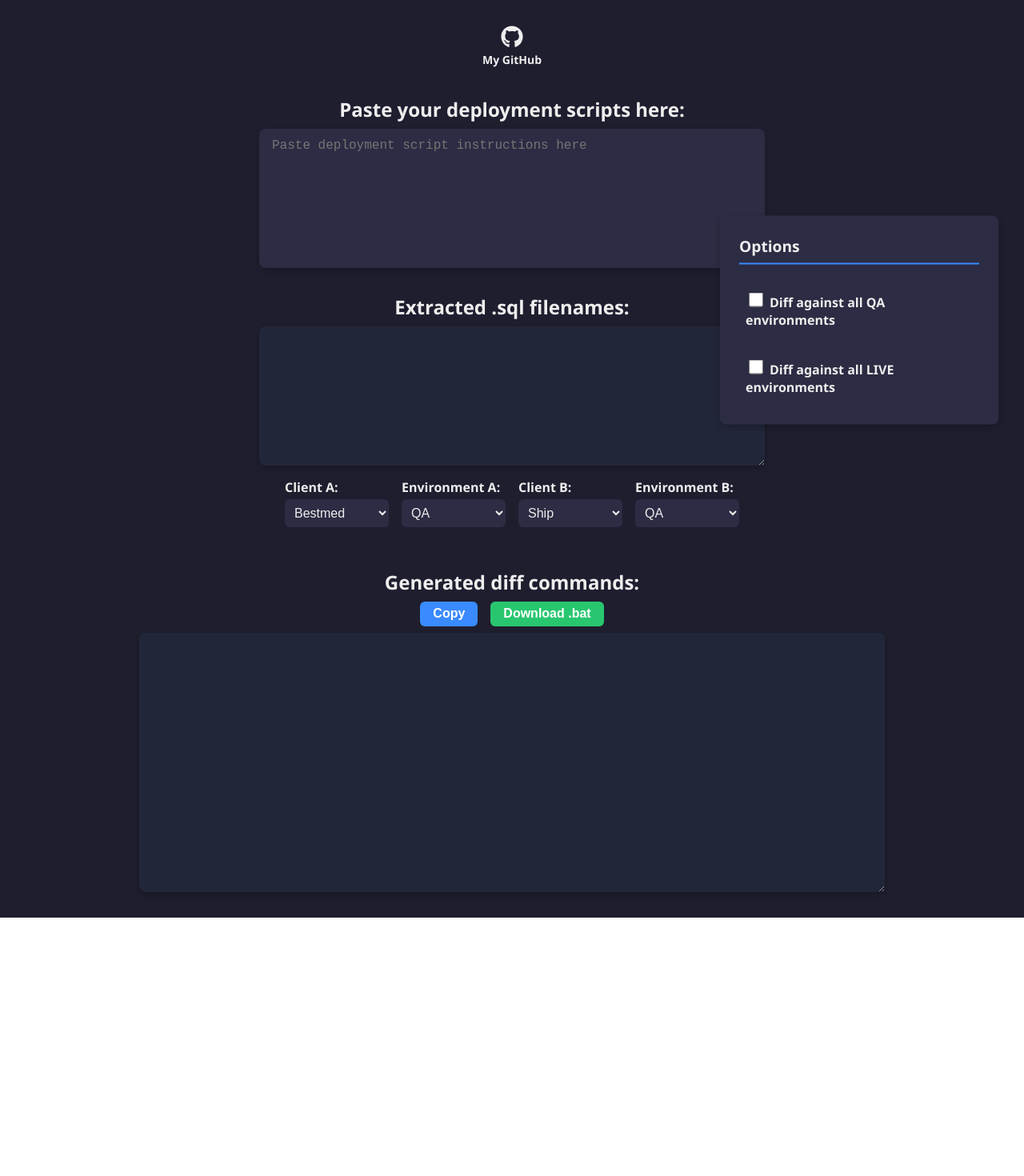
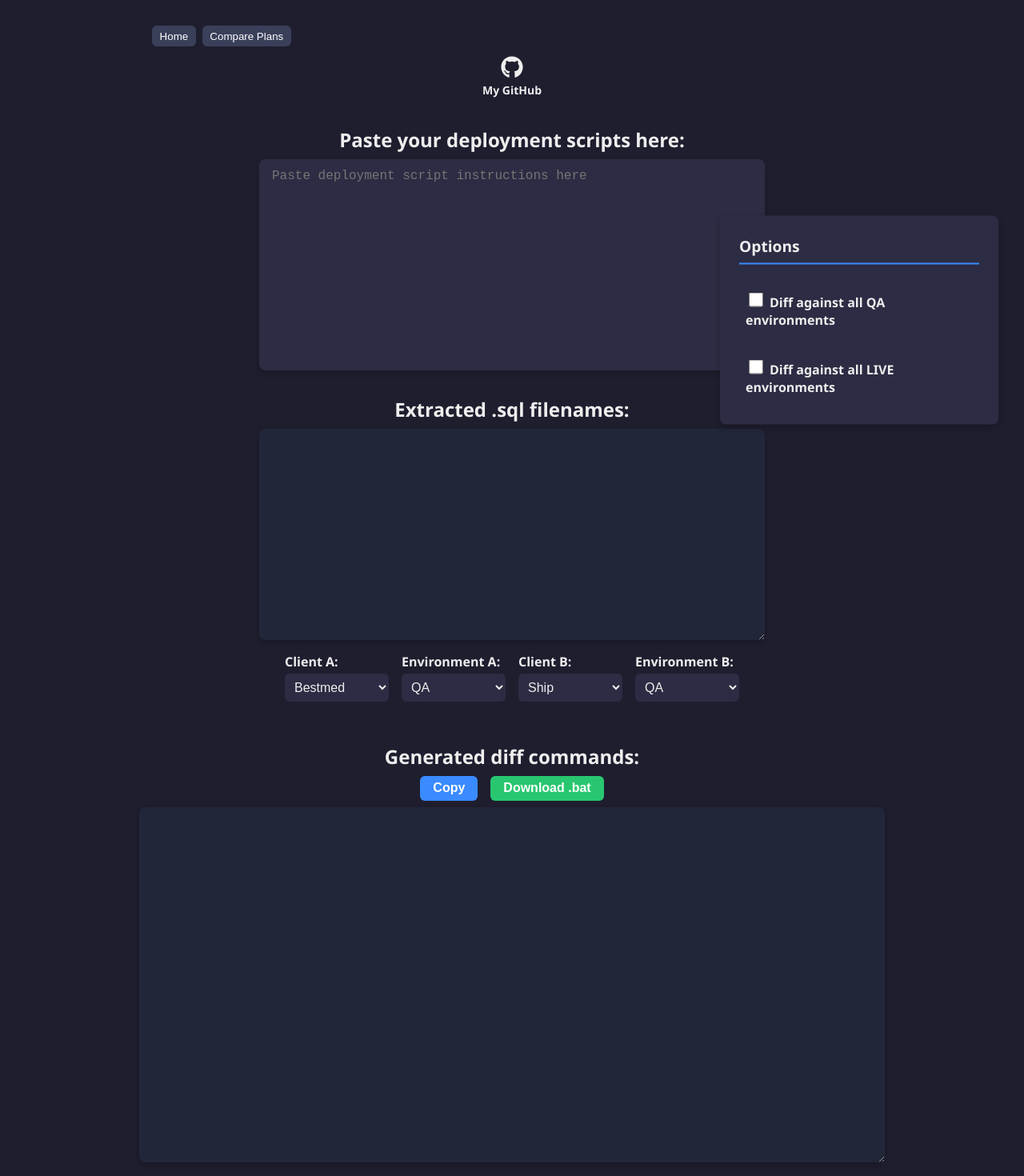
Before and after one commit to senjumomo/diff-script, a React (Create React App) app: page / in a window 1280 px wide. Shown: the top 1470 px of the page at 80% size. Before the commit the page ends 1147 px from the top, so only its background shows below. Built offline with nearby package versions, Linux system fonts and the light colour scheme.

Commit message:
Add ComparePage, navigation and layout tweaks; ignore SQL comment lines; increase box heights

```diff
--- a/src/App.js
+++ b/src/App.js
@@ -1,5 +1,6 @@
 import React, { useState } from "react";
 import { FaGithub } from "react-icons/fa";
+import ComparePage from "./ComparePage";
 
 
 // Client paths including Test and Regression clients with single environments
@@ -76,6 +77,7 @@ function App() {
   const [diffCommands, setDiffCommands] = useState("");
   const [diffAllQA, setDiffAllQA] = useState(false);
   const [diffAllProd, setDiffAllProd] = useState(false);
+  const [showCompare, setShowCompare] = useState(false);
 
   const extractFiles = (text) => {
     const matches = text.match(/\b[\w\-_]+\.sql\b/gi);
@@ -210,6 +212,15 @@ function App() {
 
   return (
     <div style={styles.container}>
+      <div style={styles.nav}>
+        <button onClick={() => setShowCompare(false)} style={styles.navButton}>Home</button>
+        <button onClick={() => setShowCompare(true)} style={styles.navButton}>Compare Plans</button>
+      </div>
+
+      {showCompare ? (
+        <ComparePage onBack={() => setShowCompare(false)} />
+      ) : (
+        <>
 
       {/* GitHub clickable text */}
       <a
@@ -336,6 +347,8 @@ function App() {
         style={styles.diffTextarea}
         spellCheck={false}
       />
+        </>
+      )}
     </div>
   );
 }
@@ -364,10 +377,26 @@ const styles = {
     fontWeight: "600",
     textAlign: "center",
   },
+  nav: {
+    width: "100%",
+    maxWidth: 900,
+    display: "flex",
+    gap: 8,
+    justifyContent: "flex-start",
+    marginBottom: 12,
+  },
+  navButton: {
+    padding: "0.35rem 0.6rem",
+    borderRadius: 6,
+    backgroundColor: "#3a3f5a",
+    border: "none",
+    color: "#fff",
+    cursor: "pointer",
+  },
   textarea: {
     width: "100%",
     maxWidth: "600px",
-    height: "150px",
+    height: "240px",
     padding: "0.75rem 1rem",
     fontSize: "1rem",
     borderRadius: "8px",
@@ -382,8 +411,8 @@ const styles = {
   diffTextarea: {
     width: "100%",
     maxWidth: "900px",
-    minHeight: "300px",
-    maxHeight: "600px",
+    minHeight: "420px",
+    maxHeight: "900px",
     padding: "0.75rem 1rem",
     fontSize: "1rem",
     borderRadius: "8px",
--- /dev/null
+++ b/src/ComparePage.js
@@ -0,0 +1,207 @@
+import React, { useState } from "react";
+
+function parseEntities(text) {
+  if (!text) return [];
+  // Split on newlines, commas, semicolons and trim; remove empties
+  // Also ignore lines that start with SQL-style comments: --
+  const parts = text
+    .split(/\r?\n|,|;/)
+    .map((s) => s.trim())
+    .filter(Boolean)
+    .filter((s) => !s.startsWith("--"));
+  // Deduplicate and normalize
+  const set = new Set(parts.map((p) => p));
+  return Array.from(set);
+}
+
+export default function ComparePage({ onBack }) {
+  const [planA, setPlanA] = useState("");
+  const [planB, setPlanB] = useState("");
+  const [onlyInA, setOnlyInA] = useState([]);
+  const [onlyInB, setOnlyInB] = useState([]);
+
+  const compare = () => {
+    const a = parseEntities(planA);
+    const b = parseEntities(planB);
+    const setA = new Set(a);
+    const setB = new Set(b);
+
+    const aNotB = a.filter((x) => !setB.has(x));
+    const bNotA = b.filter((x) => !setA.has(x));
+
+    setOnlyInA(aNotB);
+    setOnlyInB(bNotA);
+  };
+
+  const copy = (arr) => {
+    const txt = arr.join("\n");
+    navigator.clipboard.writeText(txt);
+    alert("Copied to clipboard");
+  };
+
+  const clear = () => {
+    setPlanA("");
+    setPlanB("");
+    setOnlyInA([]);
+    setOnlyInB([]);
+  };
+
+  return (
+    <div style={styles.container}>
+      <div style={styles.headerRow}>
+        <button onClick={onBack} style={styles.backButton}>← Back</button>
+        <h2 style={{ margin: 0 }}>Compare Deployment Plans</h2>
+      </div>
+
+      <div style={styles.inputsRow}>
+        <div style={styles.inputBox}>
+          <label style={styles.label}>Plan 1</label>
+          <textarea
+            value={planA}
+            onChange={(e) => setPlanA(e.target.value)}
+            placeholder="Paste plan 1 here (one entity per line or comma separated)"
+            style={styles.textarea}
+          />
+        </div>
+
+        <div style={styles.inputBox}>
+          <label style={styles.label}>Plan 2</label>
+          <textarea
+            value={planB}
+            onChange={(e) => setPlanB(e.target.value)}
+            placeholder="Paste plan 2 here"
+            style={styles.textarea}
+          />
+        </div>
+      </div>
+
+      <div style={{ marginTop: 12 }}>
+        <button onClick={compare} style={styles.compareButton}>Compare</button>
+        <button onClick={clear} style={styles.clearButton}>Clear</button>
+      </div>
+
+      <div style={styles.resultsRow}>
+        <div style={styles.resultBox}>
+          <h3>Plan 1 doesn't have (from Plan 2)</h3>
+          <div style={styles.resultList}>
+            {onlyInB.length === 0 ? <i style={{ opacity: 0.7 }}>No differences</i> : null}
+            {onlyInB.map((it) => (
+              <div key={it} style={styles.resultItem}>{it}</div>
+            ))}
+          </div>
+          <div style={{ marginTop: 8 }}>
+            <button onClick={() => copy(onlyInB)} style={styles.smallButton}>Copy</button>
+          </div>
+        </div>
+
+        <div style={styles.resultBox}>
+          <h3>Plan 2 doesn't have (from Plan 1)</h3>
+          <div style={styles.resultList}>
+            {onlyInA.length === 0 ? <i style={{ opacity: 0.7 }}>No differences</i> : null}
+            {onlyInA.map((it) => (
+              <div key={it} style={styles.resultItem}>{it}</div>
+            ))}
+          </div>
+          <div style={{ marginTop: 8 }}>
+            <button onClick={() => copy(onlyInA)} style={styles.smallButton}>Copy</button>
+          </div>
+        </div>
+      </div>
+    </div>
+  );
+}
+
+const styles = {
+  container: {
+    width: "100%",
+    maxWidth: 1100,
+    color: "#eee",
+    display: "flex",
+    flexDirection: "column",
+    gap: 12,
+    alignItems: "center",
+  },
+  headerRow: {
+    width: "100%",
+    display: "flex",
+    alignItems: "center",
+    gap: 12,
+  },
+  backButton: {
+    padding: "0.35rem 0.6rem",
+    borderRadius: 6,
+    backgroundColor: "#3a8bff",
+    border: "none",
+    color: "#fff",
+    cursor: "pointer",
+  },
+  inputsRow: {
+    display: "flex",
+    gap: 28,
+    width: "100%",
+    justifyContent: "center",
+  },
+  inputBox: {
+    flex: 1,
+    minWidth: 360,
+  },
+  textarea: {
+    width: "100%",
+    minHeight: 340,
+    padding: 12,
+    borderRadius: 8,
+    border: "none",
+    backgroundColor: "#2c2c44",
+    color: "#eee",
+    resize: "vertical",
+  },
+  label: { fontWeight: 600, marginBottom: 6, display: "block" },
+  compareButton: {
+    padding: "0.5rem 0.9rem",
+    borderRadius: 6,
+    backgroundColor: "#28c76f",
+    border: "none",
+    color: "#fff",
+    cursor: "pointer",
+    marginRight: 8,
+  },
+  clearButton: {
+    padding: "0.5rem 0.9rem",
+    borderRadius: 6,
+    backgroundColor: "#ff6b6b",
+    border: "none",
+    color: "#fff",
+    cursor: "pointer",
+  },
+  resultsRow: {
+    display: "flex",
+    gap: 28,
+    width: "100%",
+    justifyContent: "center",
+  },
+  resultBox: {
+    flex: "0 0 48%",
+    minWidth: 360,
+    backgroundColor: "#222639",
+    padding: 16,
+    borderRadius: 8,
+  },
+  resultList: {
+    marginTop: 8,
+    maxHeight: 520,
+    overflowY: "auto",
+    minHeight: 200,
+  },
+  resultItem: {
+    padding: "0.25rem 0",
+    borderBottom: "1px solid rgba(255,255,255,0.03)",
+  },
+  smallButton: {
+    padding: "0.35rem 0.6rem",
+    borderRadius: 6,
+    backgroundColor: "#3a8bff",
+    border: "none",
+    color: "#fff",
+    cursor: "pointer",
+  },
+};
```
